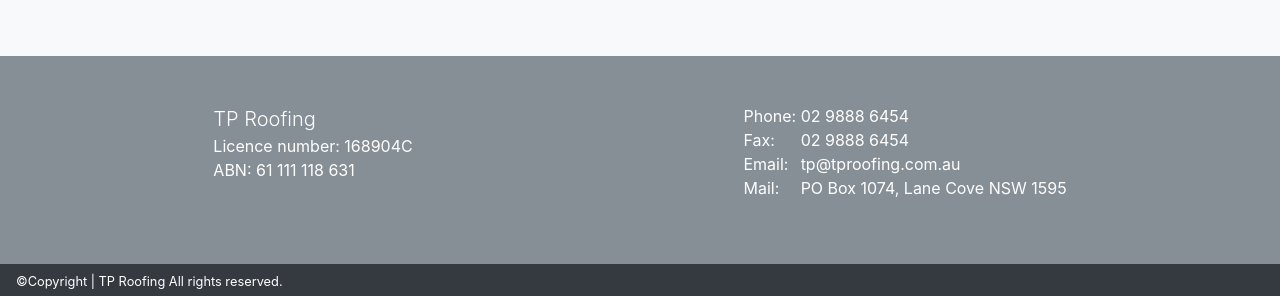
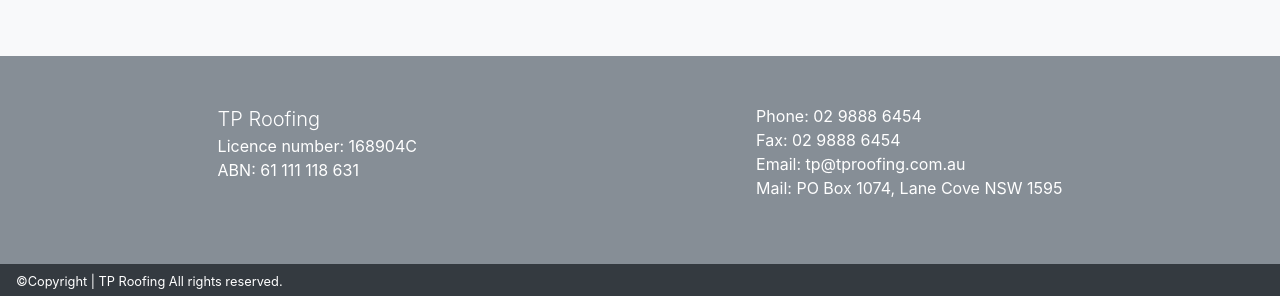
Before and after one commit to SelinaChen07/tproofing, a Jekyll site: the page built from index.md, in a window 1280 px wide and 900 px high, scrolled down 1963 px. Shown: the part 601-897 px from the top of the window. Built offline with Jekyll 4.4.1, drawn with Linux system fonts in a browser that asks for light colours; nearby versions of some CDN libraries.

Commit message:
Modify footer

```diff
--- a/_includes/footer.html
+++ b/_includes/footer.html
@@ -8,17 +8,11 @@
 		</ul>
 
 		<div>
-			<ul class="list-unstyled d-inline-block text-left">
-				<li>Phone:</li>
-				<li>Fax:</li>
-				<li>Email:</li>
-				<li>Mail:</li>
-			</ul>
-			<ul class="list-unstyled d-inline-block text-left">
-				<li>02 9888 6454</li>
-				<li>02 9888 6454</li>
-				<li>tp@tproofing.com.au</li>
-				<li>PO Box 1074, Lane Cove NSW 1595</li>
+			<ul class="list-unstyled text-left">
+				<li>Phone: 02 9888 6454</li>
+				<li>Fax:   02 9888 6454</li>
+				<li>Email: tp@tproofing.com.au</li>
+				<li>Mail:  PO Box 1074, Lane Cove NSW 1595</li>
 			</ul>
 		</div>
 </section>
```
